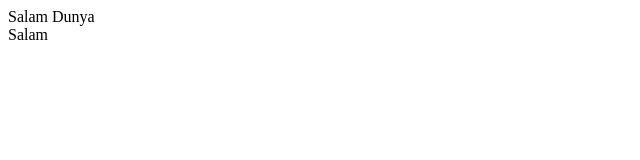
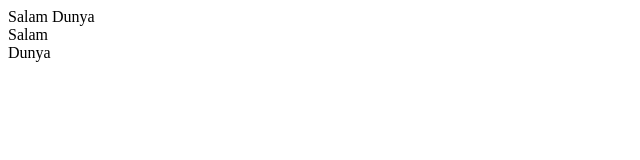
Before and after one commit to Zuleykha22/gitLesson, a plain HTML site: page index.html in a window 1280 px wide. Shown: the full height of the page, 0-640 px from the left. Drawn offline with Linux system fonts and the light colour scheme.

Commit message:
some change

```diff
--- a/index.html
+++ b/index.html
@@ -8,5 +8,6 @@
 <body>
     <div>Salam Dunya</div>
     <div>Salam</div>
+    <div>Dunya</div>
 </body>
 </html>
```
